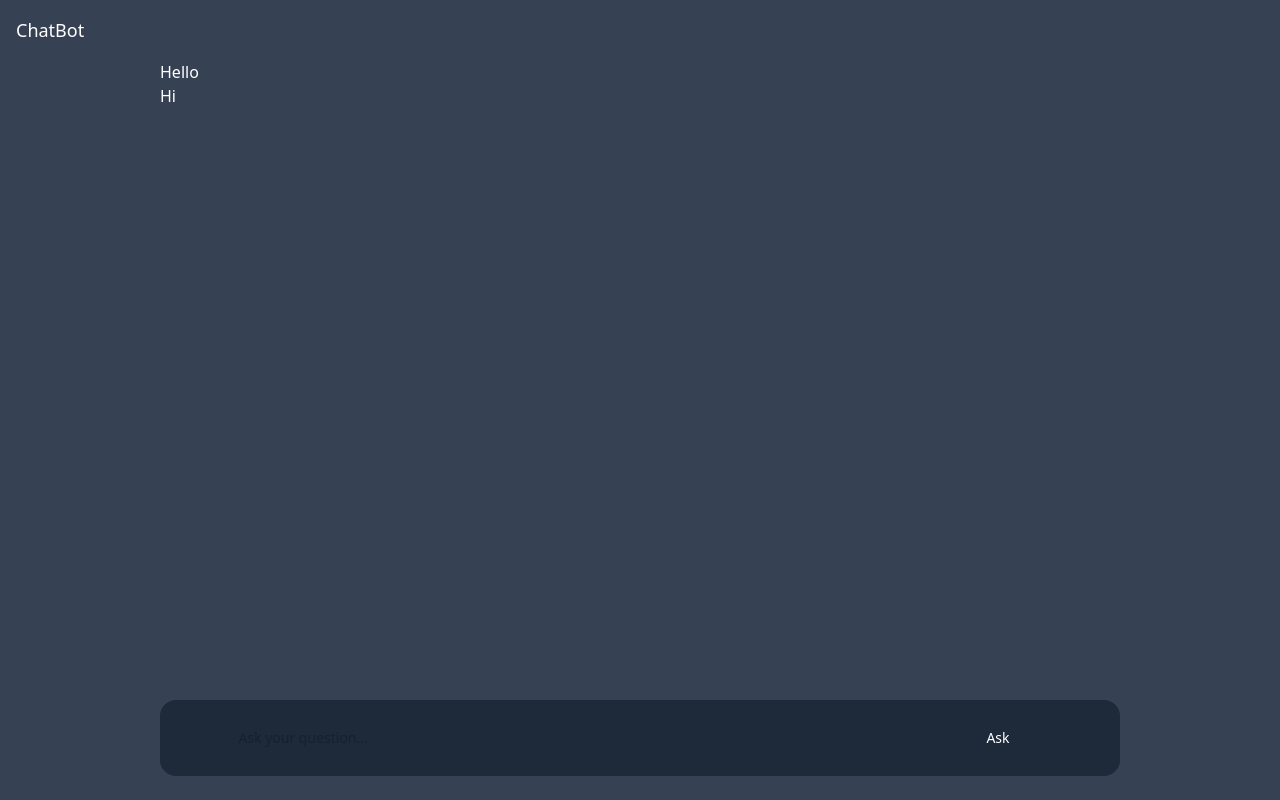
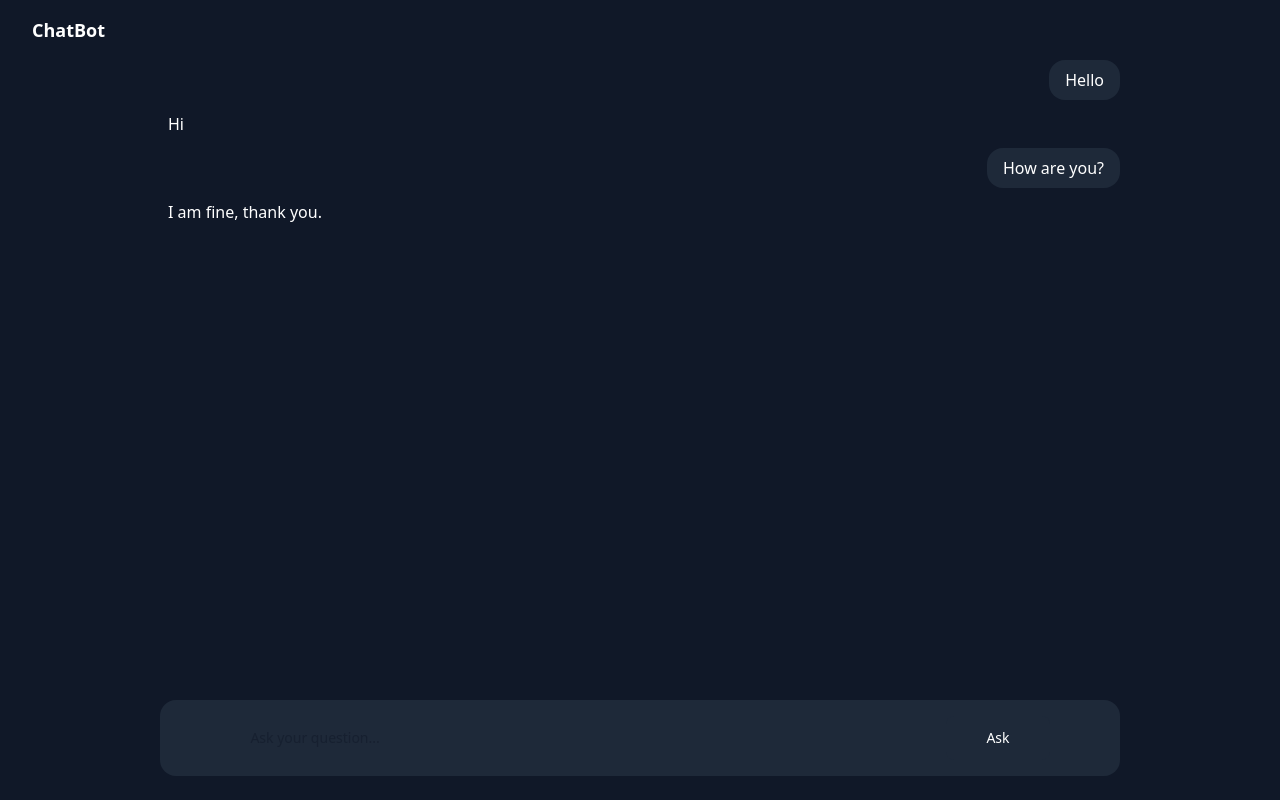
Before and after one commit to subrahmanyasv/chatbot, a React (Vite) app: page / in a window 1280 px wide. Built offline with nearby package versions, Linux system fonts and the light colour scheme.

Commit message:
Styling of msg dailogbox

```diff
--- a/src/App.jsx
+++ b/src/App.jsx
@@ -10,7 +10,14 @@ const WebSocketURL = "ws://chatbot-backend-1i8i.onrender.com"
 const App = () => {
 
   //Necessary states and refrences.
-  const [messages, setMessages] = useState([{ query: 'Hello', response: 'Hi' }]); //Store the chats.
+  const [messages, setMessages] = useState([
+    {
+      query: 'Hello', response: 'Hi'
+    },{
+      query: 'How are you?', response: 'I am fine, thank you.'
+    }
+
+  ]); //Store the chats.
   const [inputValue, setInputValue] = useState("");  //Get the current query.
   const [loading, setLoading] = useState(false);  //To implement loading spinner.
   const msgContainerRef = useRef(null);   //Refrence to msgContainer to make it scroll down.
@@ -61,14 +68,14 @@ const App = () => {
   return (
     <div className="App flex flex-col h-screen">
       <Header />
-      <div ref={msgContainerRef} className="msgContainer flex justify-center align-center flex-grow bg-gray-700 overflow-auto">
+      <div ref={msgContainerRef} className="msgContainer flex justify-center align-center flex-grow bg-gray-900 overflow-auto">
         <div className="w-9/12 text-white">
             {messages.map((message, index) => (
               <Message key={index} message={message} />
             ))}
         </div>
       </div>
-      <div className="w-full flex justify-center items-center bg-gray-700 flex-none">
+      <div className="w-full flex justify-center items-center bg-gray-900 flex-none">
         <Inputs inputValue={inputValue} setInputValue={setInputValue} />
       </div>
     </div>
--- a/src/Components/Header.jsx
+++ b/src/Components/Header.jsx
@@ -1,7 +1,7 @@
 export default function Header() {
     return (
-        <nav className="p-4 bg-gray-700 text-white text-lg">
-            <h1>ChatBot</h1>
+        <nav className="p-4 bg-gray-900 text-white text-lg">
+            <h1 className="px-4 font-bold">ChatBot</h1>
         </nav>
     );
 }
--- a/src/Components/Inputs.jsx
+++ b/src/Components/Inputs.jsx
@@ -19,7 +19,7 @@ export default function Inputs({ setInputValue }) {
 
             <input type="text" onChange={(e) => setLocalInput(e.target.value)} value={localInput} onKeyDown={handleKeyDown} id="first_name" className=" text-gray-900 text-sm rounded-md focus:ring-blue-500  w-9/12 px-2.5 mx-2.5 dark:bg-gray-800  dark:placeholder-gray-400 dark:text-white dark:focus:ring-blue-500 dark:focus:border-blue-500" placeholder="Ask your question..." required />
 
-            <button type="button" onClick ={ addMessage } className="text-white bg-gray-800 hover:bg-gray-900 focus:outline-none focus:ring-4 focus:ring-gray-300 font-medium rounded-lg text-sm px-13 py-3  dark:bg-gray-900 dark:hover:bg-gray-700 dark:focus:ring-gray-700 dark:border-gray-700">Ask</button>
+            <button type="button" onClick ={ addMessage } className="text-white bg-gray-800 hover:bg-gray-900 focus:outline-none focus:ring-4 focus:ring-gray-300 font-medium rounded-lg text-sm px-10 cursor-pointer py-3  dark:bg-gray-900 dark:hover:bg-gray-700 dark:focus:ring-gray-700 dark:border-gray-700">Ask</button>
         </div>
     );
 }
--- a/src/Components/Message.jsx
+++ b/src/Components/Message.jsx
@@ -1,11 +1,11 @@
 export default function Message({ message }) {
 
     return(
-        <div className="msgDailouge">
-            <div className="query">
+        <div className="msgDailouge flex justify-center align-center flex-col w-full ">
+            <div className="query rounded-2xl align-middle self-end text-right py-2 px-4 bg-gray-800 ">
                 {message.query}
             </div>
-            <div className="response">
+            <div className="response w-9/12 my-1 p-2">
                 {message.response}
             </div>
         </div>
```
